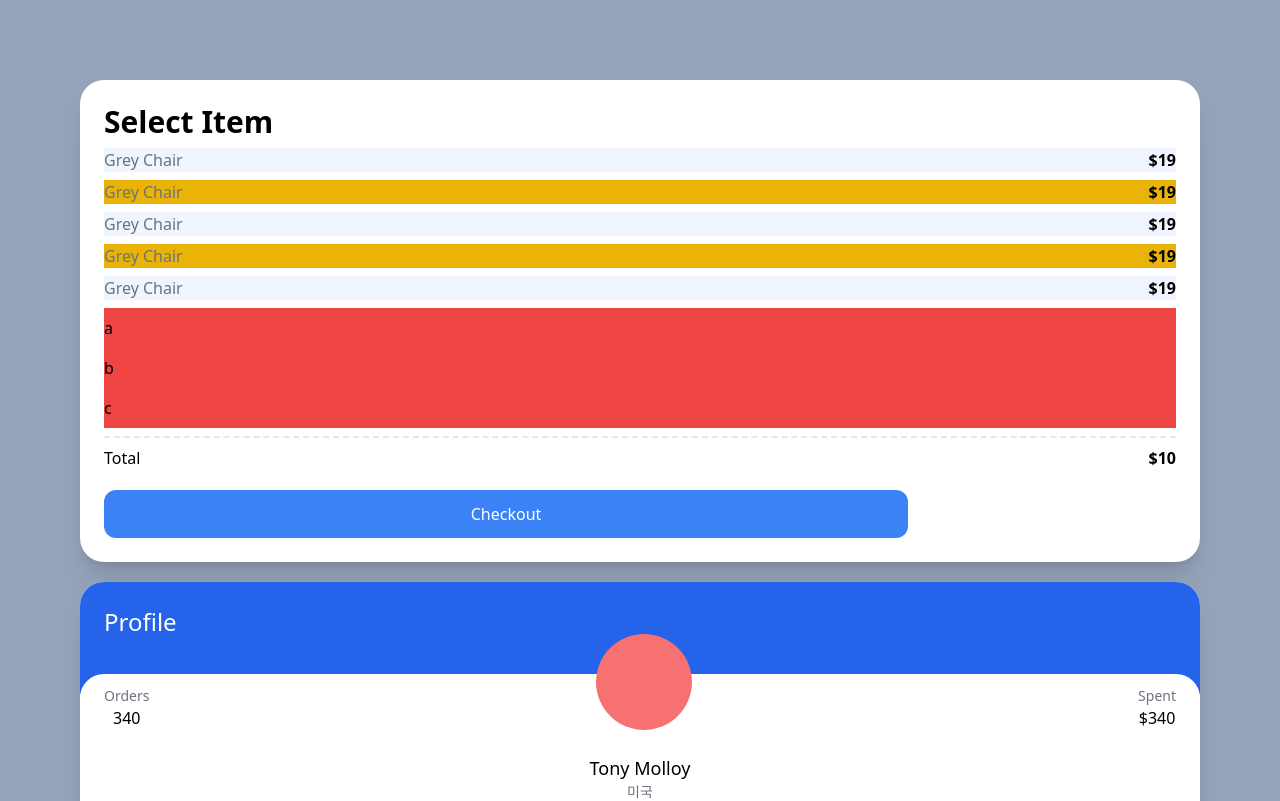
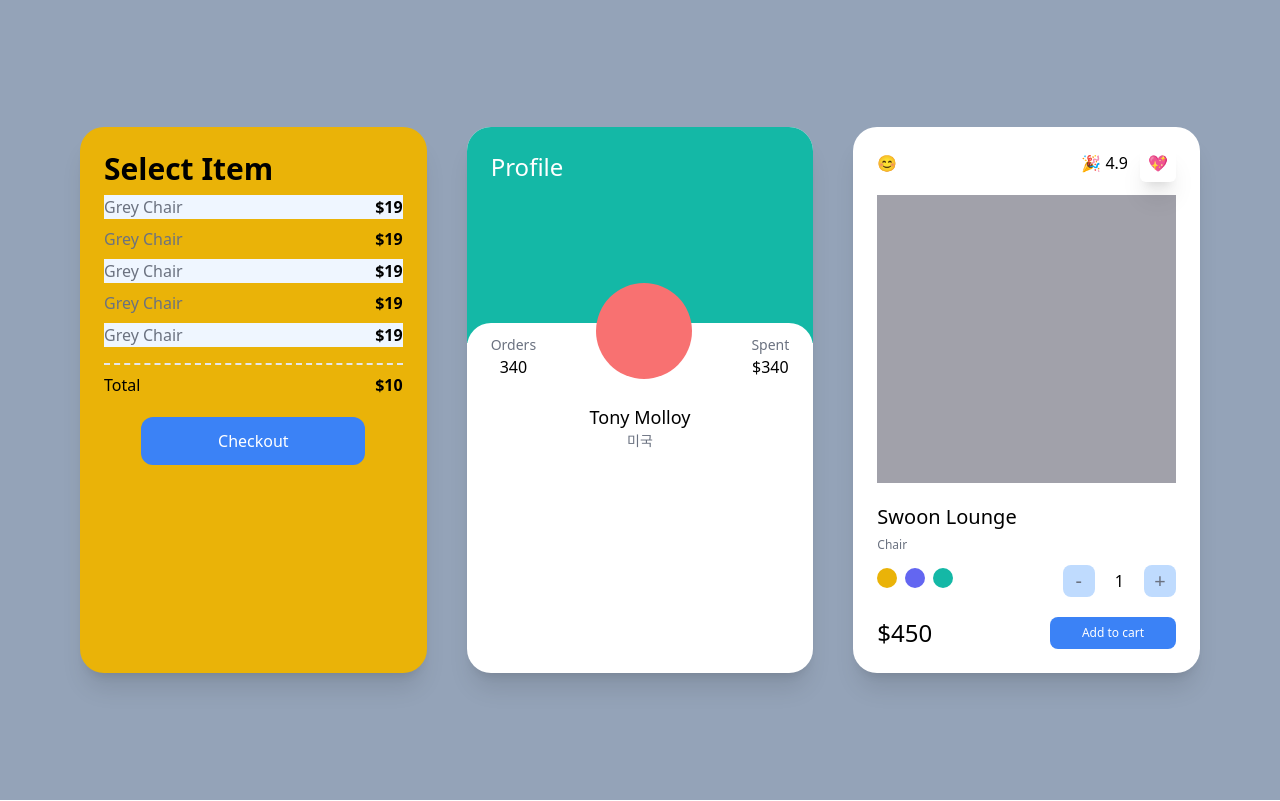
Before and after one commit to bug41/carrot-market, a Next.js app: page / in a window 1280 px wide. Shown: the top 801 px of the page. Built offline with nearby package versions, Linux system fonts and the light colour scheme.

Commit message:
dark 모드 설정 방법

```diff
--- a/pages/index.tsx
+++ b/pages/index.tsx
@@ -2,25 +2,28 @@ import type { NextPage } from 'next'
 
 const Home: NextPage = () => {
   return (
-    <div className="bg-slate-400 py-20 px-20 flex flex-col space-y-5 min-h-screen">
-      <div className="bg-white p-6 rounded-3xl shadow-xl">
-        <span className="font-semibold text-3xl">Select Item</span>
+    <div className="bg-slate-400 dark xl:place-content-center py-20 px-20 grid gap-10 xl:grid-cols-3 lg:grid-cols-2 min-h-screen">
+      <div className="bg-white dark:bg-black flex flex-col sm:bg-red-400 md:bg-teal-400 lg:bg-indigo-400 xl:bg-yellow-500 2xl:bg-pink-500 p-6 rounded-3xl shadow-xl">
+        <span className="dark:text-white font-semibold text-3xl">Select Item</span>
+
         <ul>
           {[1,2,3,4,5].map((i) => (
             <div key={i} className="flex justify-between my-2 odd:bg-blue-50 even:bg-yellow-500">
-              <span className="text-gray-500">Grey Chair</span>
-              <span className="font-semibold">$19</span>
+              <span className="text-gray-500 dark:text-white">Grey Chair</span>
+              <span className="font-semibold dark:text-white">$19</span>
             </div>
           ))}
         </ul>
+        {/*
         <ul>
           {["a","b","c",""].map((c,i) => (
             <li className="bg-red-500 py-2 empty:hidden" key={i}>{c}</li>
           ))}
         </ul>
+        */}
         <div className="flex justify-between mt-2 pt-2 border-t-2 border-dashed">
-          <span>Total</span>
-          <span className="font-semibold">$10</span>
+          <span className="dark:text-white">Total</span>
+          <span className="font-semibold dark:text-white">$10</span>
         </div>
         <button
           className="mt-5 bg-blue-500 text-white p-3 text-center rounded-xl w-3/4 mx-auto
@@ -29,7 +32,7 @@ const Home: NextPage = () => {
       </div>
 
       <div className="bg-white overflow-hidden rounded-3xl shadow-xl group">
-        <div className="bg-blue-600 p-6 pb-14">
+        <div className="landscape:bg-teal-500 portrait:bg-indigo-600 p-6 pb-14 xl:pb-40">
           <span className="text-white text-2xl">Profile</span>
         </div>
         <div className="rounded-3xl p-6 bg-white relative -top-5">
@@ -53,7 +56,7 @@ const Home: NextPage = () => {
         </div>
       </div>
 
-      <div className="bg-white p-6 rounded-3xl shadow-xl">
+      <div className="bg-white p-6 rounded-3xl shadow-xl lg:col-span-2 xl:col-span-1">
         <div className="flex mb-5 justify-between items-center" >
           <span>😊</span>
           <div className="space-x-3">
@@ -83,7 +86,6 @@ const Home: NextPage = () => {
           <button className="bg-blue-500 py-2 px-8 text-center text-xs text-white rounded-lg">Add to cart</button>
         </div>
       </div>
-      <div className="bg-white p-6 rounded-3xl shadow-xl"></div>
     </div>
   )
 
```
